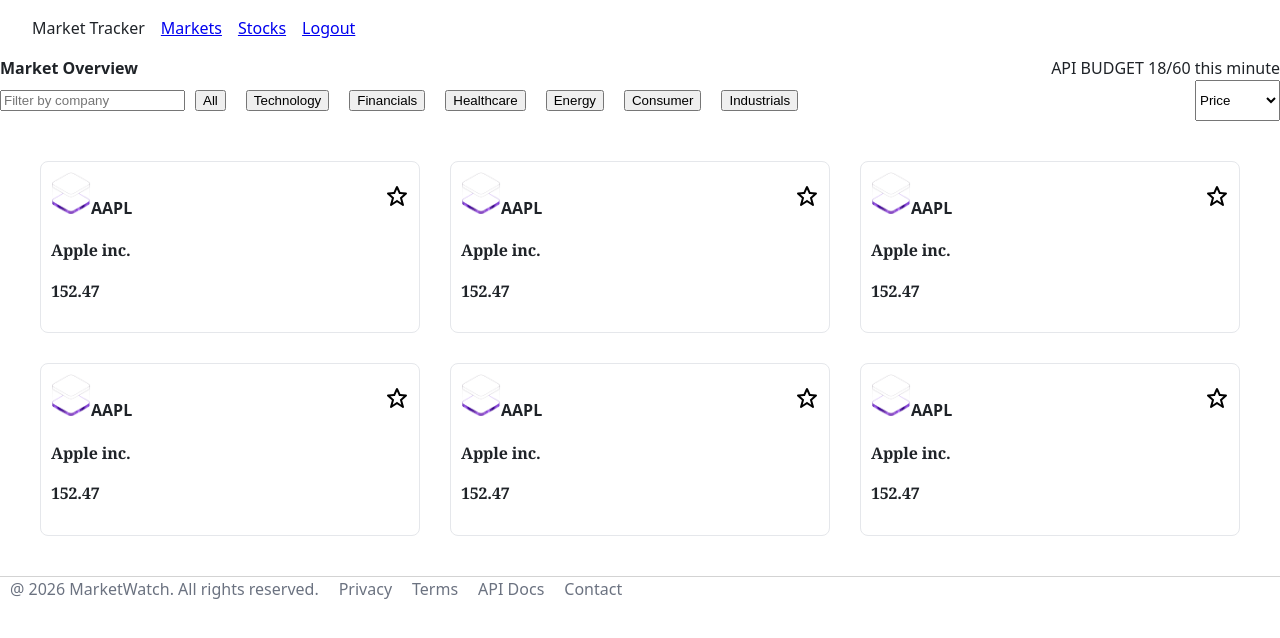
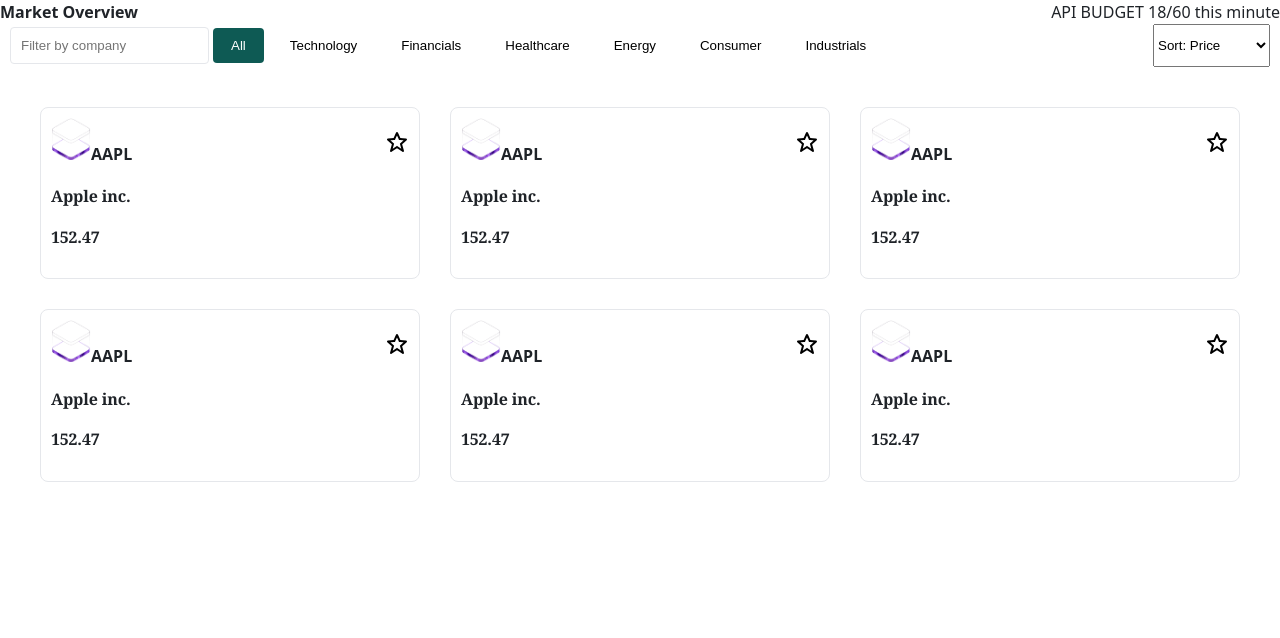
Before and after one commit to carlosariv/market-tracker, a React (Vite) app: page /markets in a window 1280 px wide. Shown: the top 638 px of the page. Built offline with nearby package versions, Linux system fonts and the light colour scheme; sample sign-in values are in the browser's storage.

Commit message:
category button styling/handling

```diff
--- a/src/pages/TrackerPage/TrackerPage.css
+++ b/src/pages/TrackerPage/TrackerPage.css
@@ -23,7 +23,17 @@
 .filter-heading {
     display: flex;
     justify-content: space-between;
-    /* padding: 30px; */
+    padding-left: 10px;
+    padding-right: 10px;
+}
+
+.filter-heading input {
+    outline: none;
+    padding: 10px;
+    border-color: #E5E7EB;
+    border-radius: 4px;
+    border-style: solid;
+    border-width: 1px;
 }
 
 .filter-categories {
@@ -31,5 +41,26 @@
 }
 
 .category {
-    margin: 10px;
+    margin: 4px;
+    padding: 10px 18px;
+    border-style: none;
+    border-radius: 4px;
+    background-color: inherit;
 }
+
+.category.active-btn:hover,
+.category.active-btn {
+    background-color: #0E5A54;
+    color: white;
+}
+
+
+.category:hover {
+    background-color: white;
+    color: black;
+}
+
+.category:active {
+    background-color: gray;
+    color: black;
+}
--- a/src/pages/TrackerPage/TrackerPage.tsx
+++ b/src/pages/TrackerPage/TrackerPage.tsx
@@ -26,11 +26,10 @@
 
     const [searchQuery, setSearchQuery] = useState("");
     const [sortOption, setSortOption] = useState("Price");
+    const [filterCategory, setFilterCategory] = useState("All");
 
     return (
         <div>
-            <Navbar />
-
             <div className="market-overview">
                 <span style = {{fontWeight:600}}>Market Overview</span>
                 <span>API BUDGET 18/60 this minute</span>
@@ -49,18 +48,34 @@
                     <div className="filter-categories">
                         {
                             filterCategories.map(
-                                (s) => <button className="category">{s}</button>
+                                (category) => {
+                                    return (
+                                        <button
+                                            className={`category ${filterCategory==category ? "active-btn" : ""}`}
+                                            key={category}
+                                            value={category}
+                                            onClick={(e) => {
+                                                console.log(e.currentTarget.value);
+                                                setFilterCategory(e.currentTarget.value);
+                                            }}
+                                        >{category}</button>
+                                    );
+                                }
                             )
                         }
                     </div>
                 </div>
 
-                <select name="stock-sort" id="stock-sort-select"
+                <select
+                    name="stock-sort"
+                    id="stock-sort-select"
                     onChange={(e) => {
                         console.log(e.target.value);
                     }}
                 >
-                    {sortOptions.map((opt) => <option value={opt} key={opt}>{opt}</option>)};
+                    {
+                        sortOptions.map((opt) => <option value={opt} key={opt}>Sort: {opt}</option>)
+                    };
                 </select>
             </div>
 
@@ -72,7 +87,6 @@
                 <StockCard symbol="AAPL" name="Apple inc." price={152.47}></StockCard>
                 <StockCard symbol="AAPL" name="Apple inc." price={152.47}></StockCard>
             </div>
-            <Footer></Footer>
         </div>
 
 
```
